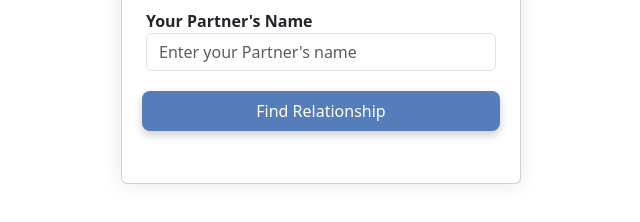
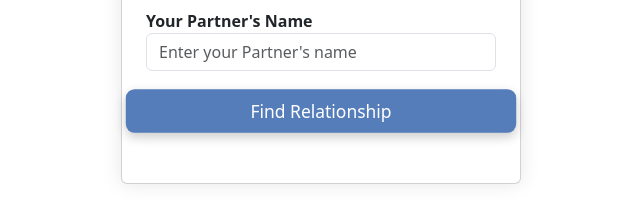
Before and after one commit to neoxvk/Flames-App, a plain HTML site: page index.html in a window 1280 px wide. In both pictures the pointer is over the button "Find Relationship". Shown: the part 252-474 px from the top of the page, without its empty margins (319-959 px from the left). Drawn offline with nearby package versions, Linux system fonts and the light colour scheme.

Commit message:
Update styles.css

```diff
--- a/styles.css
+++ b/styles.css
@@ -59,6 +59,10 @@ input.form-control:hover{
   position: relative;
 }
 
+.flames-btn:hover{
+   transform: scale(1.0905);
+}
+
 
 /* creating overlay  */
 .flames-btn::after {
```
